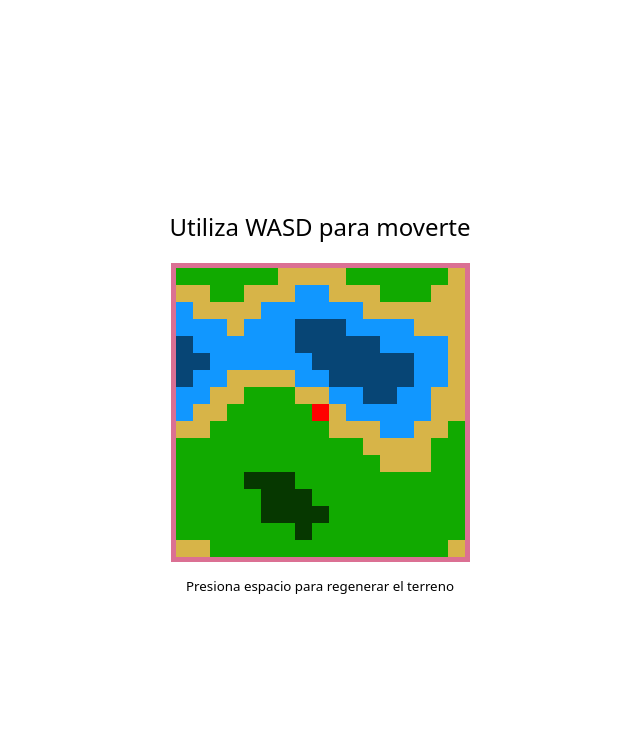
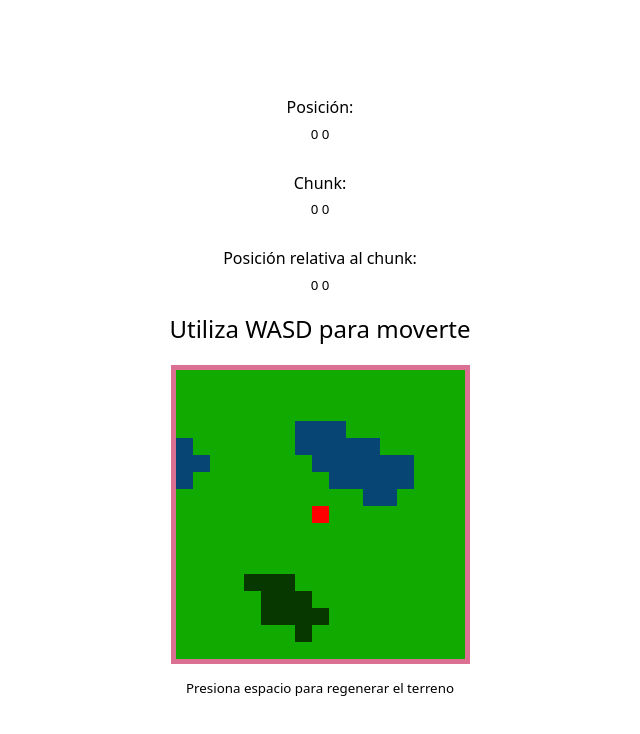
Before and after one commit to AnxoV/2D-Procedural-Terrain, a plain HTML site: page index.html in a window 1280 px wide. Shown: the whole page, without its empty margins (320-960 px from the left). Drawn offline with Linux system fonts and the light colour scheme.

Commit message:
Implementando chunks y tiles. En progreso

```diff
--- a/index.html
+++ b/index.html
@@ -6,6 +6,11 @@
     <title>Playground</title>
 </head>
 <body>
+    Posición: <small id="player-position"></small>
+    <br>
+    Chunk: <small id="player-chunk"></small>
+    <br>
+    Posición relativa al chunk: <small id="player-chunk-position"></small>
     <h2 id="title">Utiliza WASD para moverte</h2>
     <canvas id="canvas"></canvas>
     <small>Presiona espacio para regenerar el terreno</small>
--- a/script.js
+++ b/script.js
@@ -1,4 +1,7 @@
 const TILES = {};
+
+const CHUNKS = {};
+
 let TILE_SIZE = 17;
 
 let DISPLAY;
@@ -12,6 +15,14 @@ let NOISE_RESOLUTION = {
 };
 
 let player;
+
+const materials = {
+    "grass": "#d7b448",
+    "water": "#11aa00",
+    "sand": "#1197ff",
+    "deep-water": "#074575",
+    "mountain": "#063800"
+};
 
 // ===== Canvas ===== //
 class CanvasDisplay2D {
@@ -30,6 +41,20 @@ CanvasDisplay2D.prototype.clear = function() {
     this.ctx.fillRect(0, 0, this.canvas.width, this.canvas.height);
 }
 
+// ===== Chunk ===== //
+class Chunk {
+    constructor() {
+        this.tiles = {};
+    }
+}
+
+// ===== Tile ===== //
+class Tile {
+    constructor(material) {
+        this.material = material;
+    }
+}
+
 // ===== Entity ===== //
 class Entity {
     constructor(position) {
@@ -38,9 +63,17 @@ class Entity {
 }
 Entity.prototype.moveTo = function(newPosition) {
     this.position = newPosition;
-}
+};
 Entity.prototype.moveBy = function(force) {
-    this.position = this.position.add(force);
+    this.moveTo(this.position.add(force));
+};
+Entity.prototype.getChunkAbsolutePosition = function() {
+    return Vector.clone(this.position)
+                 .map((value) => Math.floor(value / TILE_SIZE));
+};
+Entity.prototype.getChunkRelativePosition = function() {
+    return Vector.clone(this.position)
+                 .map((value) => ((value < 0) ? TILE_SIZE : 0) + value % TILE_SIZE);
 }
 
 class Player extends Entity {
@@ -74,6 +107,9 @@ Vector.from = function(x = 0, y = 0, z = 0) {
 Vector.clone = function(vector) {
     return new Vector(vector.x, vector.y, vector.z);
 };
+Vector.prototype.toString = function() {
+    return `${this.x} ${this.y}`;
+}
 Vector.prototype.map = function(callbackFn) {
     for ([key, value] of Object.entries(this)) {
         this[key] = callbackFn(value);
@@ -86,17 +122,24 @@ Vector.prototype.add = function(vector) {
         this.y + vector.y,
         this.z + vector.z
     );
-}
+};
 Vector.prototype.substract = function(vector) {
     return new Vector(
         this.x - vector.x,
         this.y - vector.y,
         this.z - vector.z
     );
-}
+};
+Vector.prototype.multiply = function(scalar) {
+    return new Vector(
+        this.x * scalar,
+        this.y * scalar,
+        this.z * scalar
+    )
+};
 Vector.prototype.dotProduct = function(x = 0, y = 0, z = 0) {
     return this.x*x + this.y*y + this.z*z;
-}
+};
 
 
 // ===== Noise ===== //
@@ -214,15 +257,15 @@ function $(query) {
 }
 
 function getColor(value) {
-    if (value < 0.3) return "#074575";
-    else if (value < 0.4) return "#1197ff";
-    else if (value < 0.5) return "#d7b448";
+    if (value < 0.3) return materials["deep-water"];
+    else if (value < 0.4) return materials["water"];
+    else if (value < 0.5) return materials[""];
     else if (value < 0.8) return "#11aa00";
     else if (value < 1) return "#063800";
 }
 
-function getTile(x, y) {
-    return NOISE.perlin2D(x, y);
+function getTile(position) {
+    return NOISE.perlin2D(position.x, position.y);
 }
 
 // ===== ===== //
@@ -230,28 +273,38 @@ function getTile(x, y) {
 function init() {
     DISPLAY = new CanvasDisplay2D($("#canvas"), DISPLAY_RESOLUTION);
     NOISE = new Noise();
-    player = new Player(Vector.from(0, 0), TILE_SIZE);
+    player = new Player(Vector.from(0, 0), 1);
+    $("#player-position").innerText = player.position;
+    $("#player-chunk").innerText = player.getChunkAbsolutePosition();
+    $("#player-chunk-position").innerText = player.getChunkRelativePosition();
 }
 
 function update() {
     DISPLAY.clear();
-    let tilePosition = {
-        x: Math.floor(player.position.x / TILE_SIZE),
-        y: Math.floor(player.position.y / TILE_SIZE)
-    };
+    let tileMapPosition = Vector.clone(player.position);
 
     for (let y = 0; y < NOISE_RESOLUTION.h; y++) {
         for (let x = 0; x < NOISE_RESOLUTION.w; x++) {
-            TILES[`${player.position.x + x} ${player.position.y + y}`] = getTile(
-                (tilePosition.x + x) * NOISE_SCALE,
-                (tilePosition.y + y) * NOISE_SCALE
+            let tileRelativePosition = tileMapPosition.add(Vector.from(x, y));
+
+            let noiseValue = getTile(tileRelativePosition.multiply(NOISE_SCALE));
+            TILES[`${tileRelativePosition}`] = noiseValue;
+
+            let chunkRelativePosition = new Vector(
+                Math.floor(tileRelativePosition.x / (TILE_SIZE * 17)),
+                Math.floor(tileRelativePosition.y / (TILE_SIZE * 17))
             );
-        }
-    }
 
-    for (let y = 0; y < NOISE_RESOLUTION.h; y++) {
-        for (let x = 0; x < NOISE_RESOLUTION.w; x++) {
-            DISPLAY.ctx.fillStyle = getColor((TILES[`${player.position.x + x} ${player.position.y + y}`] + 1) / 2);
+            if (!CHUNKS[`${player.getChunkAbsolutePosition()}`]) {
+                CHUNKS[`${player.getChunkAbsolutePosition()}`] = new Chunk();
+            }
+
+            CHUNKS[`${player.getChunkRelativePosition()}`]
+                .tiles[`${player.getChunkRelativePosition()}`] = new Tile(
+                    getColor(noiseValue)
+                );
+
+            DISPLAY.ctx.fillStyle = getColor((TILES[`${tileRelativePosition}`] + 1) / 2);
             DISPLAY.ctx.fillRect(x * TILE_SIZE, y * TILE_SIZE, TILE_SIZE, TILE_SIZE);
         }
     }
@@ -300,6 +353,9 @@ function keyPress(event) {
         default:
             break;
     }
+    $("#player-position").innerText = player.position;
+    $("#player-chunk").innerText = player.getChunkAbsolutePosition();
+    $("#player-chunk-position").innerText = player.getChunkRelativePosition();
 }
 
 init();
```
